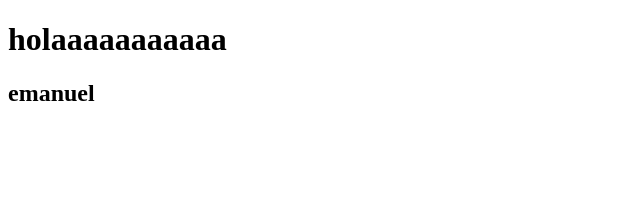
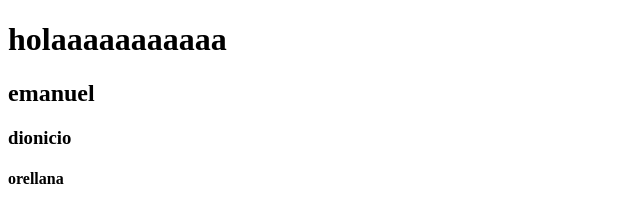
Before and after one commit to JosueEmanuelDionicioOrellana/otra-prueba, a plain HTML site: page index.html in a window 1280 px wide. Shown: the whole page, without its empty margins (0-640 px from the left). Drawn offline with Linux system fonts and the light colour scheme.

Commit message:
son mis apellidos

```diff
--- a/index.html
+++ b/index.html
@@ -8,5 +8,7 @@
 <body>
     <h1>holaaaaaaaaaaa</h1>
     <h2>emanuel</h2>
+    <h3>dionicio</h3>
+    <h4>orellana</h4>
 </body>
 </html>
```
